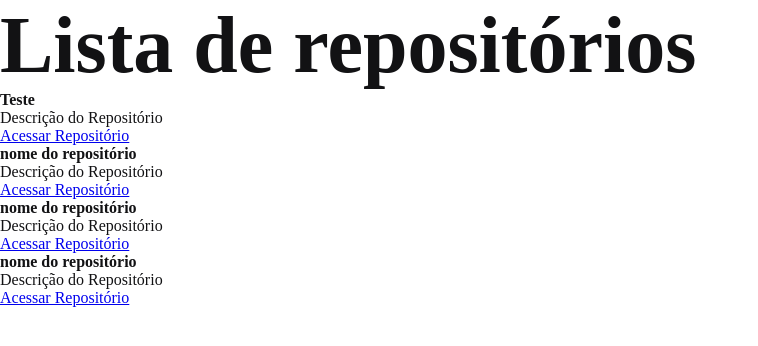
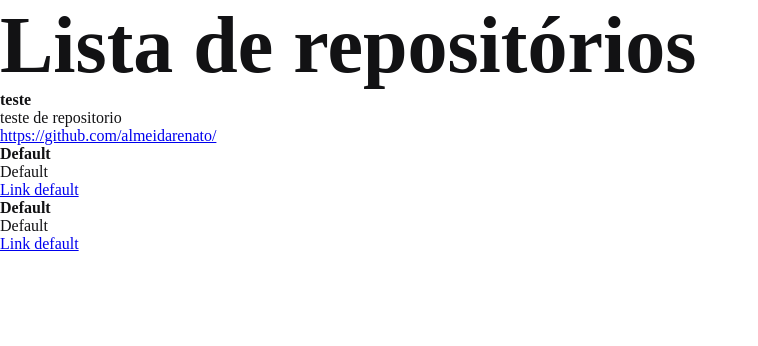
Before and after one commit to almeidarenato/github-explorer, a React app: page / in a window 1280 px wide. Shown: the top 346 px of the page, without its empty margins (0-758 px from the left). Built offline with nearby package versions, Linux system fonts and the light colour scheme.

Commit message:
added props example for a component

```diff
--- /dev/null
+++ b/src/components/RepositoryItem.jsx
@@ -0,0 +1,9 @@
+export function RepositoryItem(props) {
+    return (
+        <li>
+                <strong>{props.repository?.name ?? 'Default'}</strong>
+                <p> {props.repository?.description ?? 'Default'}</p>
+                <a href="#">{props.repository?.link ?? 'Link default'}</a>
+        </li>
+    );
+}
--- a/src/components/RepositoryList.jsx
+++ b/src/components/RepositoryList.jsx
@@ -1,30 +1,20 @@
-const repositoryName = 'Teste'
+import { RepositoryItem } from "./RepositoryItem"
+const repository = {
+    name:"teste",
+    description:"teste de repositorio",
+    link:'https://github.com/almeidarenato/'
 
+}
 export function RepositoryList() {
     return(
         <section className="repository-list">
             <h1>Lista de repositórios</h1>
             <ul>
-                <li>
-                    <strong>{repositoryName}</strong>
-                    <p>Descrição do Repositório</p>
-                    <a href="#">Acessar Repositório</a>
-                </li>
-                <li>
-                    <strong>nome do repositório</strong>
-                    <p>Descrição do Repositório</p>
-                    <a href="#">Acessar Repositório</a>
-                </li>
-                <li>
-                    <strong>nome do repositório</strong>
-                    <p>Descrição do Repositório</p>
-                    <a href="#">Acessar Repositório</a>
-                </li>
-                <li>
-                    <strong>nome do repositório</strong>
-                    <p>Descrição do Repositório</p>
-                    <a href="#">Acessar Repositório</a>
-                </li>
+                <RepositoryItem
+                repository={repository}
+                />
+                <RepositoryItem />
+                <RepositoryItem />
             </ul>
         </section>
     )
```
